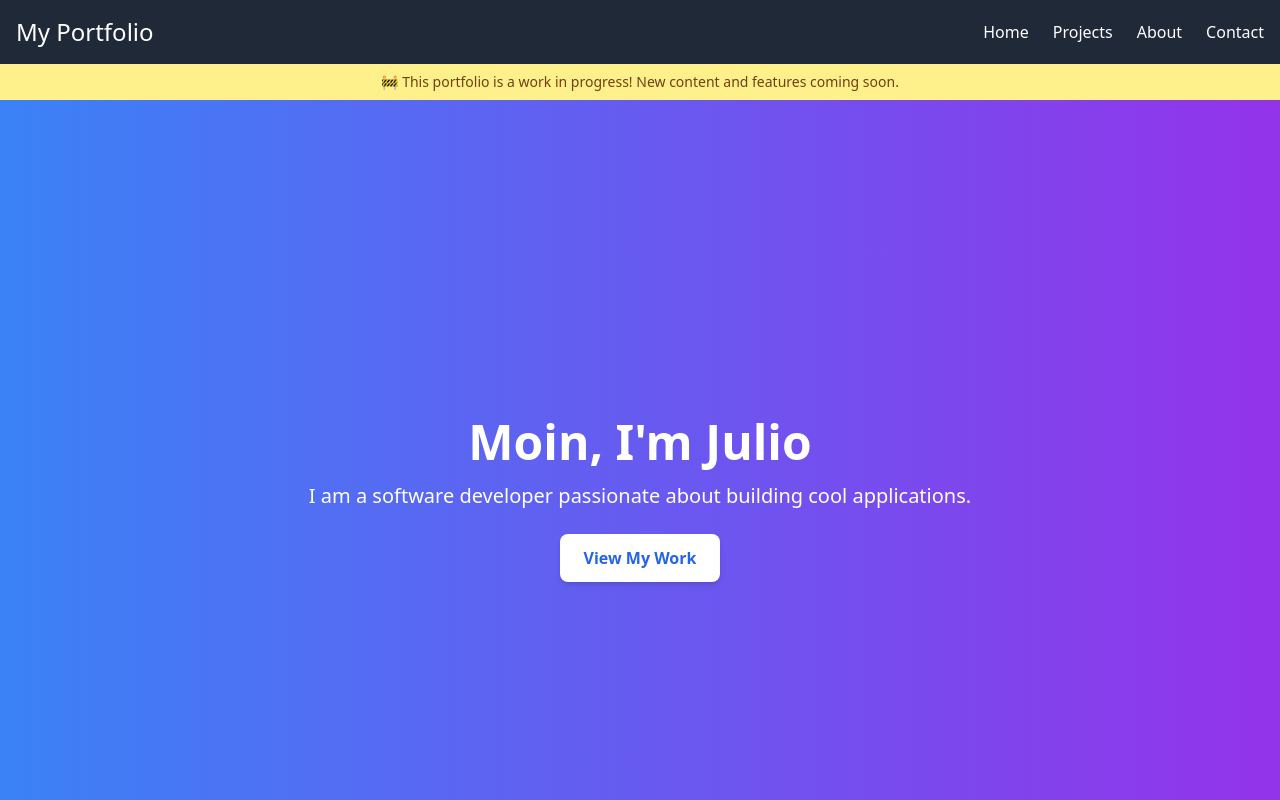
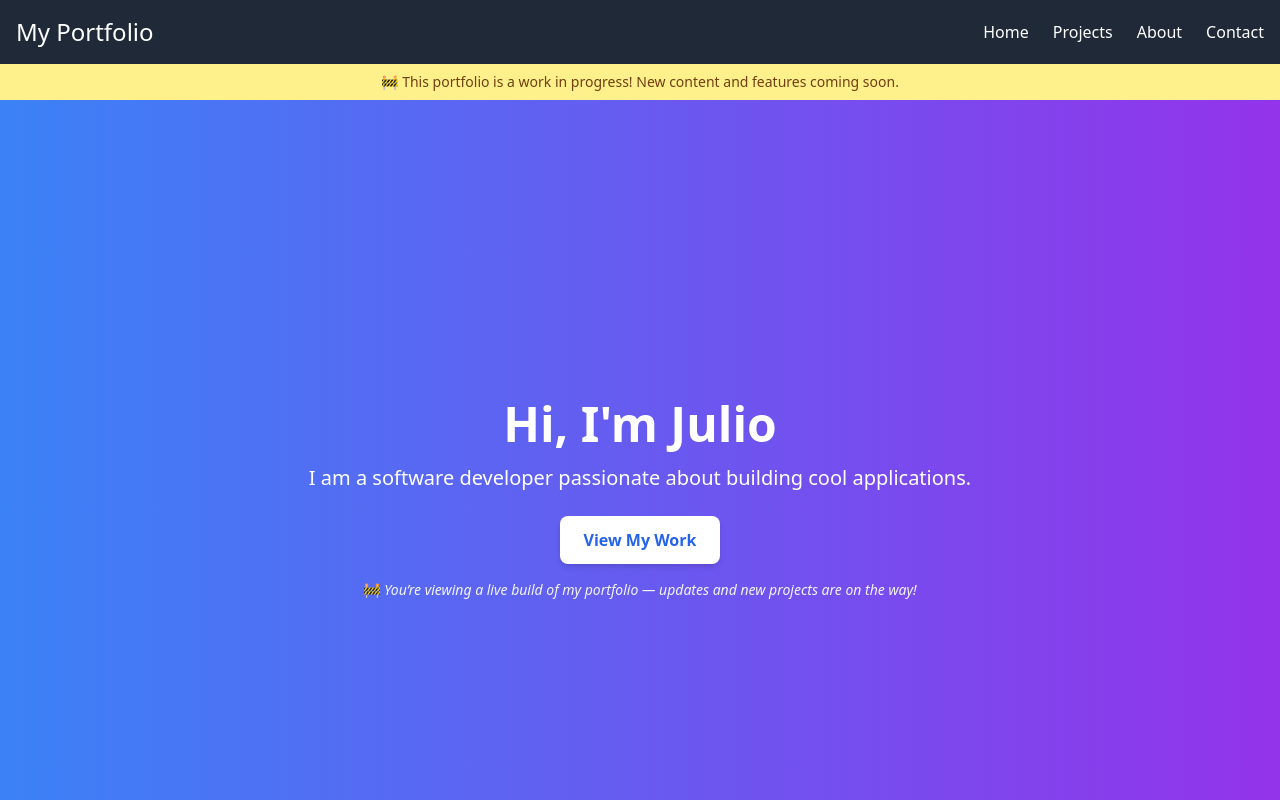
Before and after one commit to JulioGaekel/my-portfolio, a React (Vite) app: page / in a window 1280 px wide. Shown: the top 800 px of the page. Built offline with nearby package versions, Linux system fonts and the light colour scheme.

Commit message:
Add under development notice

```diff
--- a/src/pages/Home.jsx
+++ b/src/pages/Home.jsx
@@ -9,7 +9,7 @@ const Home = () => {
             animate={{ opacity: 1, y: 0}}
             transition={{ duration:1}}
             >
-                Moin, I'm Julio
+                Hi, I'm Julio
             </motion.h1>
             <motion.p
                 className="text-xl mb-6 px-4"
@@ -25,6 +25,9 @@ const Home = () => {
             >
                 View My Work
             </a>
+            <p className="mt-4 text-sm text-gray-100 italic">
+  🚧 You’re viewing a live build of my portfolio — updates and new projects are on the way!
+</p>
         </div>
     );
 };
```
